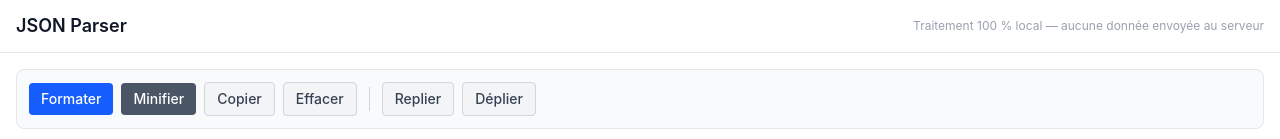
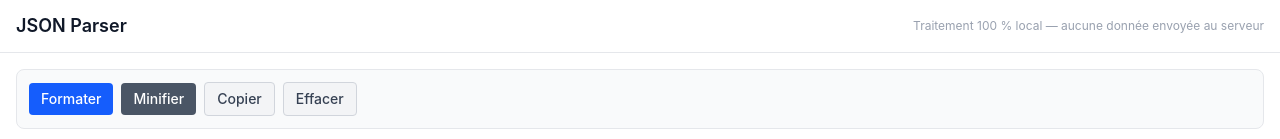
Before and after one commit to JonathanRsx/json-parser, a React (Vite) app: page / in a window 1280 px wide. Shown: the top 139 px of the page. Built offline with nearby package versions, Linux system fonts and the light colour scheme.

Commit message:
refactor: remove folding functionality from JsonEditor and Toolbar components

```diff
--- a/src/App.tsx
+++ b/src/App.tsx
@@ -1,4 +1,3 @@
-import { useRef, useCallback } from "react";
 import { JsonEditor } from "./components/Editor/JsonEditor";
 import { Toolbar } from "./components/Toolbar/Toolbar";
 import { ValidationStatus } from "./components/ValidationStatus/ValidationStatus";
@@ -15,16 +14,6 @@ export default function App() {
     handleCopy,
     handleClear,
   } = useJsonDocument();
-
-  const foldAllRef = useRef<() => void>(() => {});
-  const unfoldAllRef = useRef<() => void>(() => {});
-
-  const registerFoldAll = useCallback((fn: () => void) => {
-    foldAllRef.current = fn;
-  }, []);
-  const registerUnfoldAll = useCallback((fn: () => void) => {
-    unfoldAllRef.current = fn;
-  }, []);
 
   return (
     <div className="h-screen flex flex-col bg-white text-gray-900">
@@ -43,16 +32,12 @@ export default function App() {
           onMinify={handleMinify}
           onCopy={handleCopy}
           onClear={handleClear}
-          onFoldAll={() => foldAllRef.current()}
-          onUnfoldAll={() => unfoldAllRef.current()}
           isValid={validation.isValid}
         />
 
         <JsonEditor
           value={rawText}
           onChange={setRawText}
-          onFoldAll={registerFoldAll}
-          onUnfoldAll={registerUnfoldAll}
         />
 
         <ValidationStatus validation={validation} stats={stats} />
--- a/src/components/Editor/JsonEditor.tsx
+++ b/src/components/Editor/JsonEditor.tsx
@@ -3,24 +3,10 @@ import { useCodeMirror } from "../../hooks/useCodeMirror";
 interface JsonEditorProps {
   value: string;
   onChange: (value: string) => void;
-  onFoldAll: (fn: () => void) => void;
-  onUnfoldAll: (fn: () => void) => void;
 }
 
-export function JsonEditor({
-  value,
-  onChange,
-  onFoldAll,
-  onUnfoldAll,
-}: JsonEditorProps) {
-  const { containerRef, foldAllNodes, unfoldAllNodes } = useCodeMirror({
-    value,
-    onChange,
-  });
-
-  // Expose fold/unfold to parent
-  onFoldAll(foldAllNodes);
-  onUnfoldAll(unfoldAllNodes);
+export function JsonEditor({ value, onChange }: JsonEditorProps) {
+  const { containerRef } = useCodeMirror({ value, onChange });
 
   return (
     <div
--- a/src/components/Toolbar/Toolbar.tsx
+++ b/src/components/Toolbar/Toolbar.tsx
@@ -3,8 +3,6 @@ interface ToolbarProps {
   onMinify: () => void;
   onCopy: () => void;
   onClear: () => void;
-  onFoldAll: () => void;
-  onUnfoldAll: () => void;
   isValid: boolean;
 }
 
@@ -13,8 +11,6 @@ export function Toolbar({
   onMinify,
   onCopy,
   onClear,
-  onFoldAll,
-  onUnfoldAll,
   isValid,
 }: ToolbarProps) {
   return (
@@ -56,27 +52,6 @@ export function Toolbar({
       >
         Effacer
       </button>
-
-      <div className="w-px h-6 bg-gray-300 mx-1" aria-hidden="true" />
-
-      <button
-        type="button"
-        onClick={onFoldAll}
-        className="px-3 py-1.5 text-sm font-medium bg-gray-100 text-gray-700 border border-gray-300 rounded hover:bg-gray-200"
-        aria-label="Tout replier"
-      >
-        Replier
-      </button>
-
-      <button
-        type="button"
-        onClick={onUnfoldAll}
-        className="px-3 py-1.5 text-sm font-medium bg-gray-100 text-gray-700 border border-gray-300 rounded hover:bg-gray-200"
-        aria-label="Tout déplier"
-      >
-        Déplier
-      </button>
-
     </div>
   );
 }
--- a/src/hooks/useCodeMirror.ts
+++ b/src/hooks/useCodeMirror.ts
@@ -1,4 +1,4 @@
-import { useRef, useEffect, useCallback } from "react";
+import { useRef, useEffect } from "react";
 import { EditorView, keymap, lineNumbers } from "@codemirror/view";
 import { EditorState } from "@codemirror/state";
 import { json } from "@codemirror/lang-json";
@@ -7,8 +7,6 @@ import {
   syntaxHighlighting,
   foldGutter,
   codeFolding,
-  foldAll,
-  unfoldAll,
   bracketMatching,
   syntaxTree,
 } from "@codemirror/language";
@@ -144,15 +142,5 @@ export function useCodeMirror({ value, onChange }: UseCodeMirrorOptions) {
     }
   }, [value]);
 
-  const foldAllNodes = useCallback(() => {
-    const view = viewRef.current;
-    if (view) foldAll(view);
-  }, []);
-
-  const unfoldAllNodes = useCallback(() => {
-    const view = viewRef.current;
-    if (view) unfoldAll(view);
-  }, []);
-
-  return { containerRef, foldAllNodes, unfoldAllNodes };
+  return { containerRef };
 }
```
